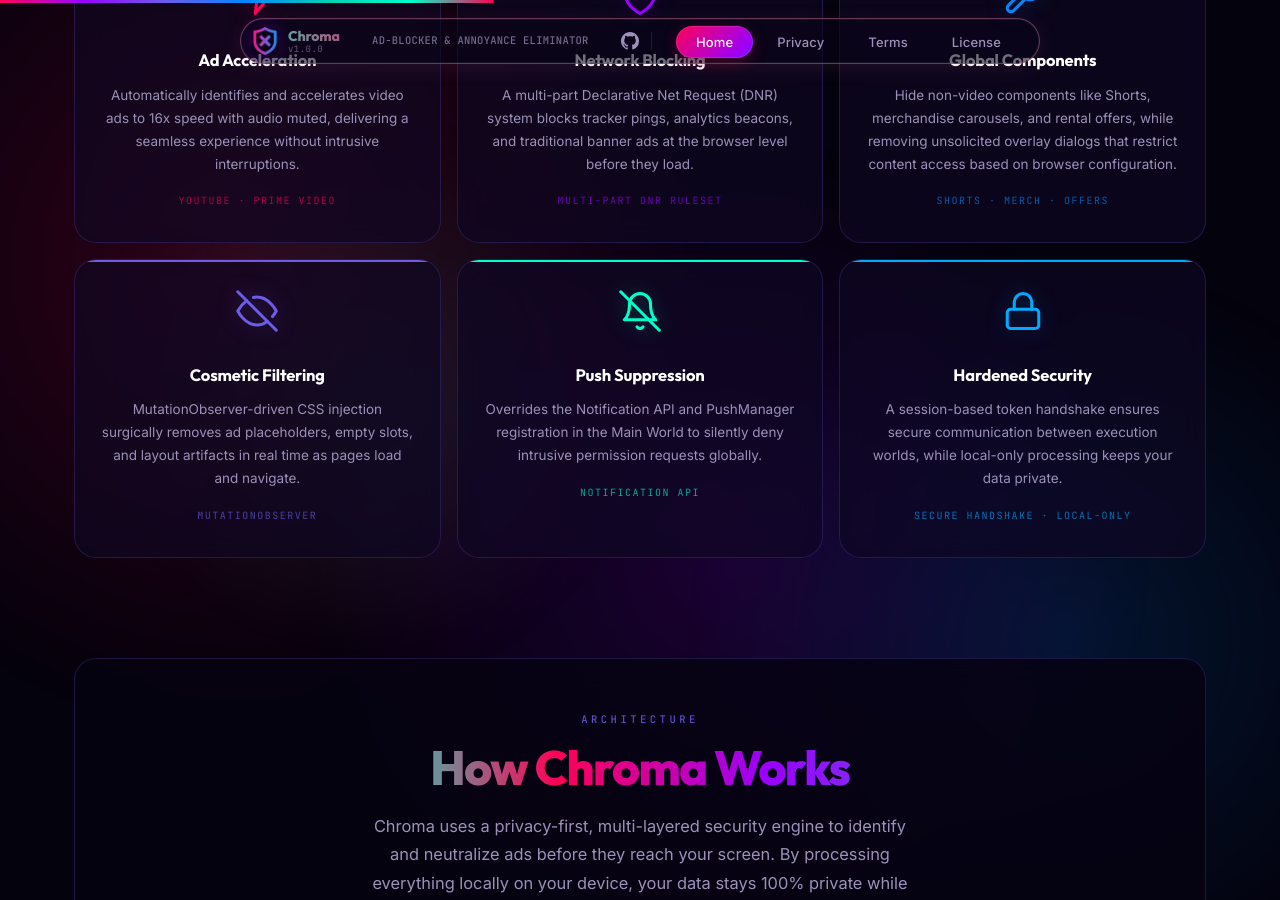
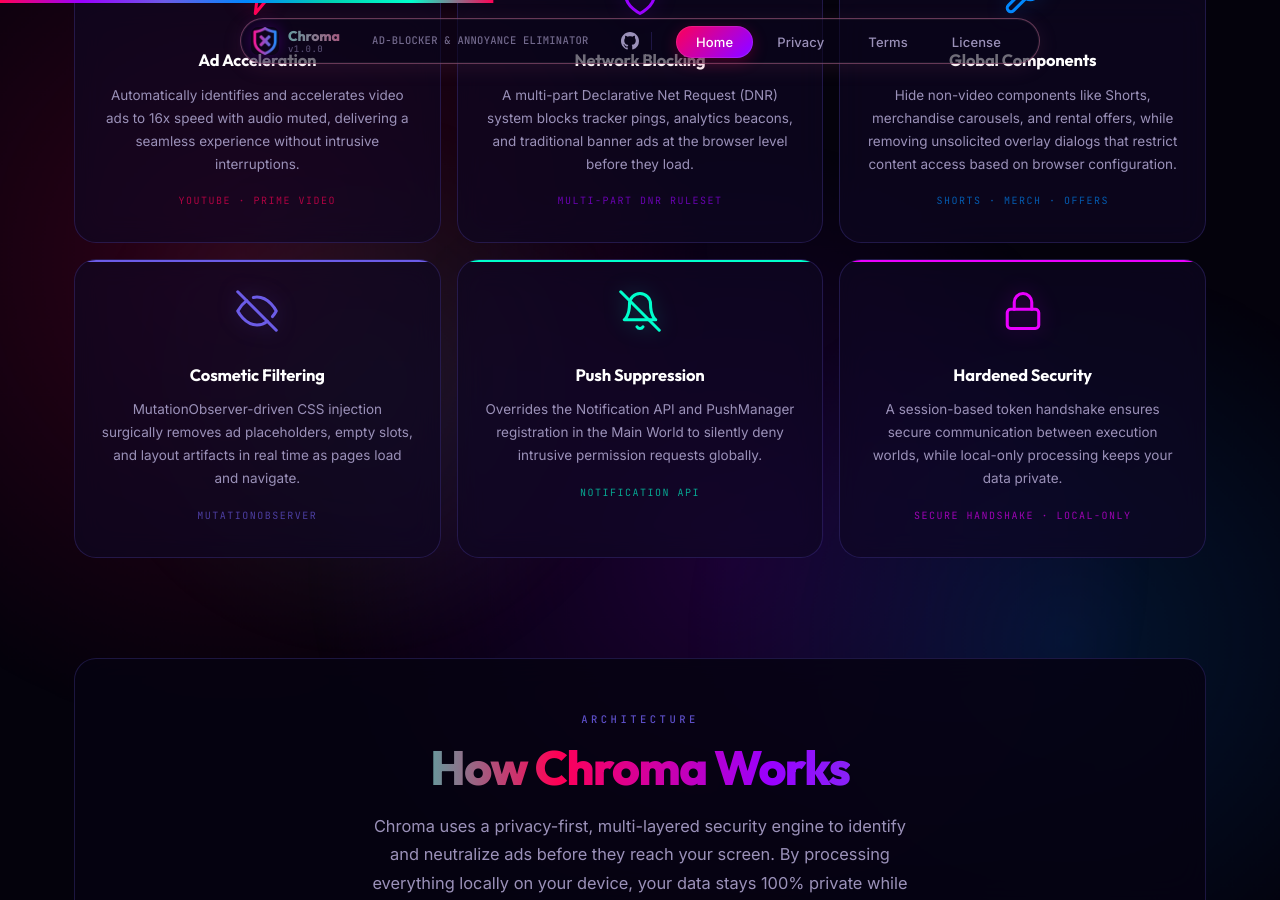
Before and after one commit to Dabrogost/Chroma-Ad-Blocker, a Jekyll site: the page built from index.md, in a window 1280 px wide and 900 px high, scrolled down 1355 px. Built offline with Jekyll 4.4.1, drawn with Linux system fonts in a browser that asks for light colours.

Commit message:
feat: implement design system and floating navigation component in style.scss

```diff
--- a/assets/css/style.scss
+++ b/assets/css/style.scss
@@ -20,6 +20,7 @@
   --c-purple:      #6c5ce7;
   --c-blue:        #0088ff;
   --c-bblue:       #00aaff;
+  --c-fuchsia:     #ea00ff;
   --c-teal:        #00d1b2;
   --c-cyan:        #00ffcc;
 
@@ -41,6 +42,7 @@
   --glow-purple:   rgba(108, 92, 231, 0.28);
   --glow-blue:     rgba(0, 136, 255, 0.28);
   --glow-bblue:    rgba(0, 170, 255, 0.28);
+  --glow-fuchsia:  rgba(234, 0, 255, 0.28);
   --glow-teal:     rgba(0, 209, 178, 0.28);
   --glow-cyan:     rgba(0, 255, 204, 0.25);
 
@@ -943,6 +945,11 @@ ul  { list-style: none; }
   --card-glow:         var(--glow-cyan);
   --card-border-hover: rgba(0, 255, 204, 0.38);
 }
+.card--fuchsia {
+  --card-color:        var(--c-fuchsia);
+  --card-glow:         var(--glow-fuchsia);
+  --card-border-hover: rgba(234, 0, 255, 0.42);
+}
 
 .card__icon {
   width: 42px;
--- a/index.md
+++ b/index.md
@@ -144,7 +144,7 @@ description: Multi-layered ad blocking built for Manifest V3. Works on Windows,
     </div>
 
     <!-- Card 6: Hardened Security -->
-    <div class="card card--bblue fade-up">
+    <div class="card card--fuchsia fade-up">
       <svg class="card__icon" viewBox="0 0 24 24" fill="none" stroke="currentColor" stroke-width="1.75" stroke-linecap="round" stroke-linejoin="round" aria-hidden="true">
         <rect x="3" y="11" width="18" height="11" rx="2" ry="2"></rect>
         <path d="M7 11V7a5 5 0 0 1 10 0v4"></path>
```
